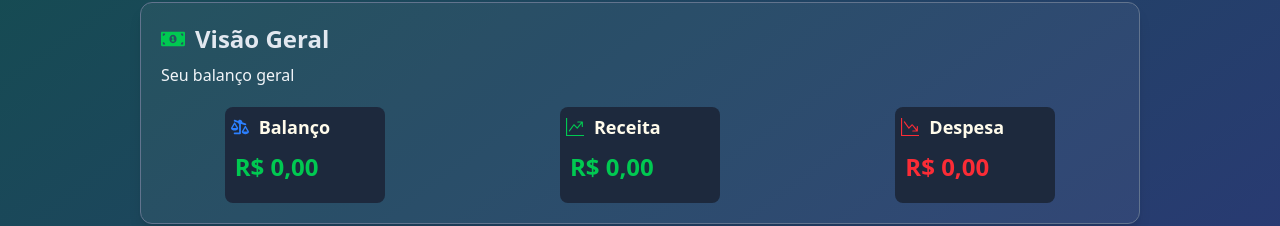
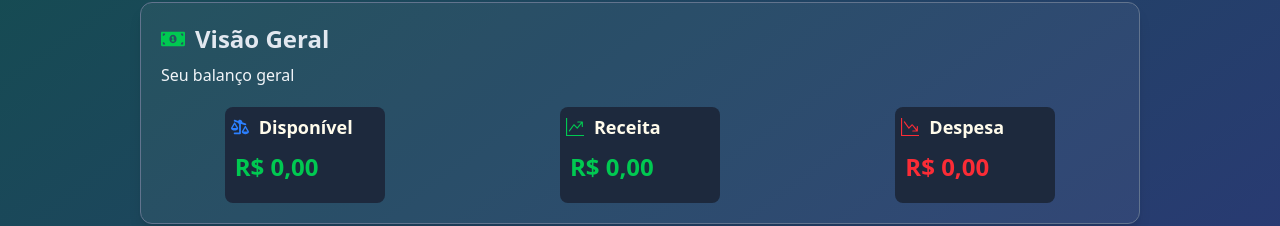
Before and after one commit to josehenriquedasilva/App-de-Finan-as, a React (Vite) app: page / in a window 1280 px wide. Shown: the part 106-332 px from the top of the page. Built offline with nearby package versions, Linux system fonts and the light colour scheme.

Commit message:
Atualização

```diff
--- a/componentes/Resumo.jsx
+++ b/componentes/Resumo.jsx
@@ -11,7 +11,7 @@ function Resumo({balanco, receita, despesa, tratarValor}) {
             <div className="flex justify-around gap-2 md:justify-around md:gap-12 pt-2 md:pt-5">
                 <section className="text-center md:text-left md:bg-slate-800 md:min-w-40 md:h-24 md:rounded-lg">
                     <h4 className="md:text-lg md:flex md:items-center text-amber-50 font-bold m-1.5"><FaScaleUnbalancedFlip className="text-blue-500 ml-5.5 md:ml-0 md:mr-2.5"/>
-                        Balanço</h4>
+                        Disponível</h4>
                     <p className="text-xs md:p-1 md:text-2xl font-bold md:m-1.5 text-green-500">R$ {tratarValor(balanco)}</p>
                 </section>
                 <section className="text-center md:text-left md:bg-slate-800 md:min-w-40 md:h-24 md:rounded-lg">
```
